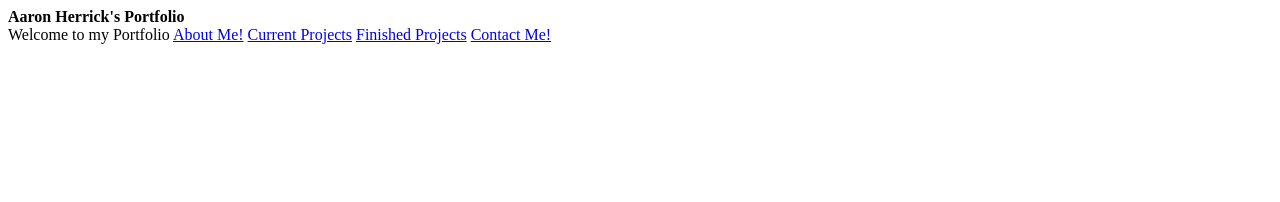
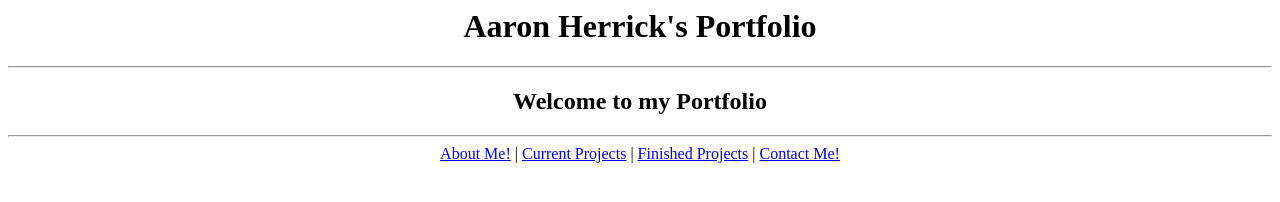
Before and after one commit to Herricka/portfolio, a plain HTML site: page index.html in a window 1280 px wide. Drawn offline with Linux system fonts and the light colour scheme.

Commit message:
Add files via upload

```diff
--- a/index.html
+++ b/index.html
@@ -1,16 +1,27 @@
 <html>
 	<header>
-		<b>Aaron Herrick's Portfolio</b>
+		<center>
+			<h1><b>Aaron Herrick's Portfolio</b></h1>
+			<hr>
+		</center>
 	</header>
 
 	<body>
-		Welcome to my Portfolio
-		<a href="about_me.html">About Me!</a>
-		<a href="projects.html">Current Projects</a>
-		<a href="finished.html">Finished Projects</a>
-		<a href="contact_info.html">Contact Me!</a>
+		<center>
+			<h2><b>Welcome to my Portfolio</b></h2>
+		</center>
+
 	</body>
 
 	<footer>
+		<center>
+			<hr>
+			<nav>
+				<a href="about_me.html">About Me!</a> |
+				<a href="projects.html">Current Projects</a> |
+				<a href="finished.html">Finished Projects</a> |
+				<a href="contact_info.html">Contact Me!</a>
+			</nav>
+		</center>
 	</footer>
 </html>
```
Also changed, not shown: about_me.html (+5 -4 lines), contact_info.html (+5 -4 lines), finished.html (+4 -4 lines), projects.html (+11 -4 lines).
